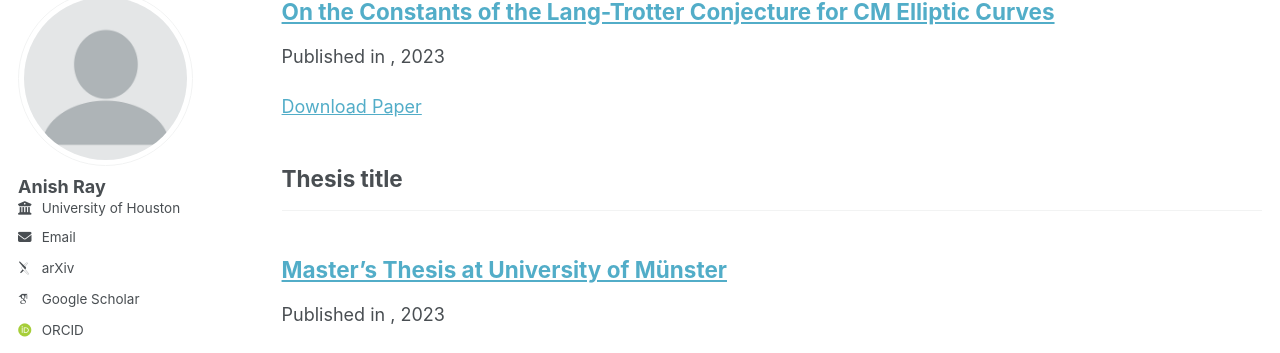
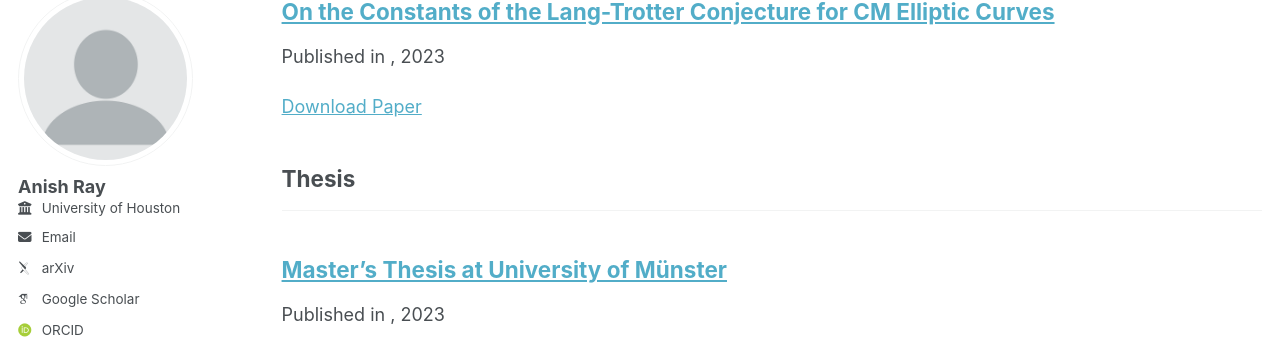
Before and after one commit to anishray49/anishray49.github.io, a Jekyll site: the page built from _pages/publications.html, in a window 1280 px wide and 900 px high, scrolled down 534 px. Shown: the part 108-461 px from the top of the window. Built offline with Jekyll 4.4.1, drawn with Linux system fonts in a browser that asks for light colours; some web fonts are replaced; a script that is not in the unit is left out.

Commit message:
Update _config.yml

```diff
--- a/_config.yml
+++ b/_config.yml
@@ -54,7 +54,7 @@ publication_category:
   preprints:
     title: 'Preprints'
   thesis:
-    title: 'Thesis title'
+    title: 'Thesis'
 
 # Site Settings
 teaser                   :  # filename of teaser fallback teaser image placed in /images/, .e.g. "500x300.png"
```
